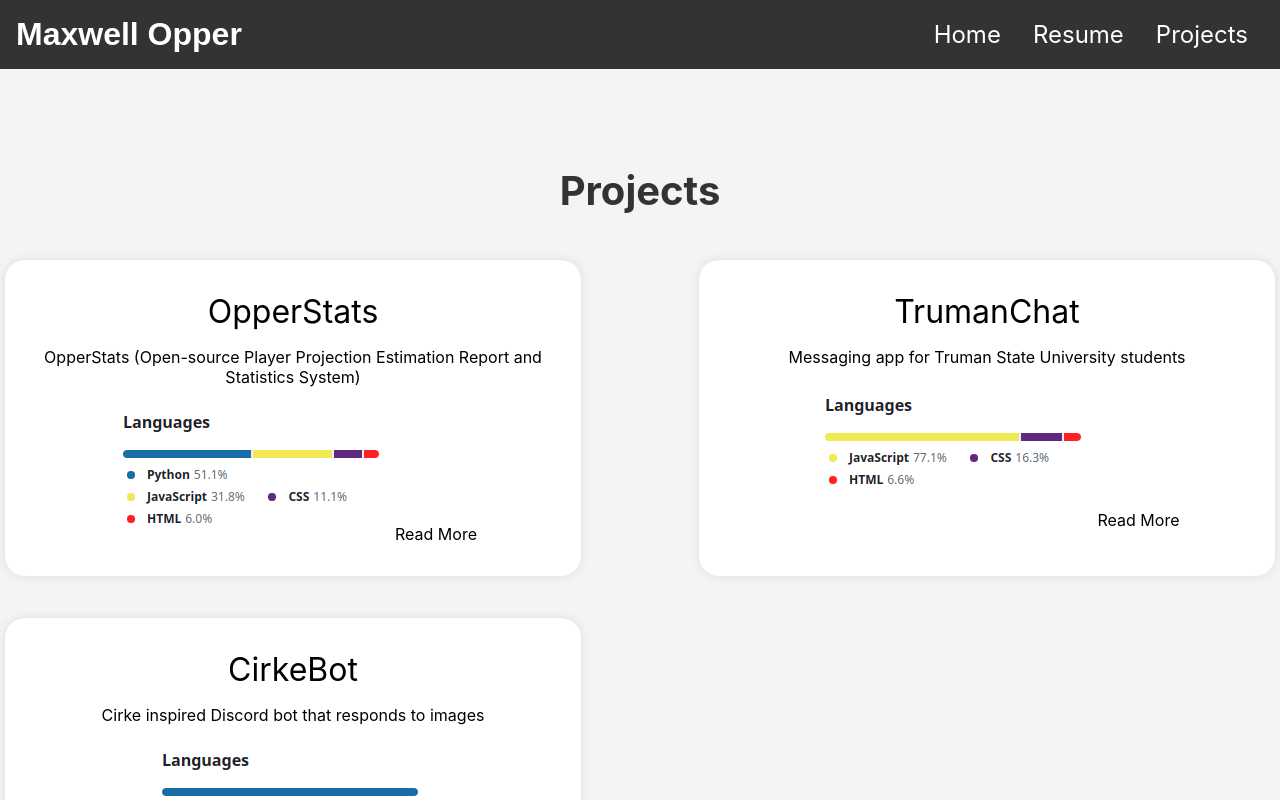
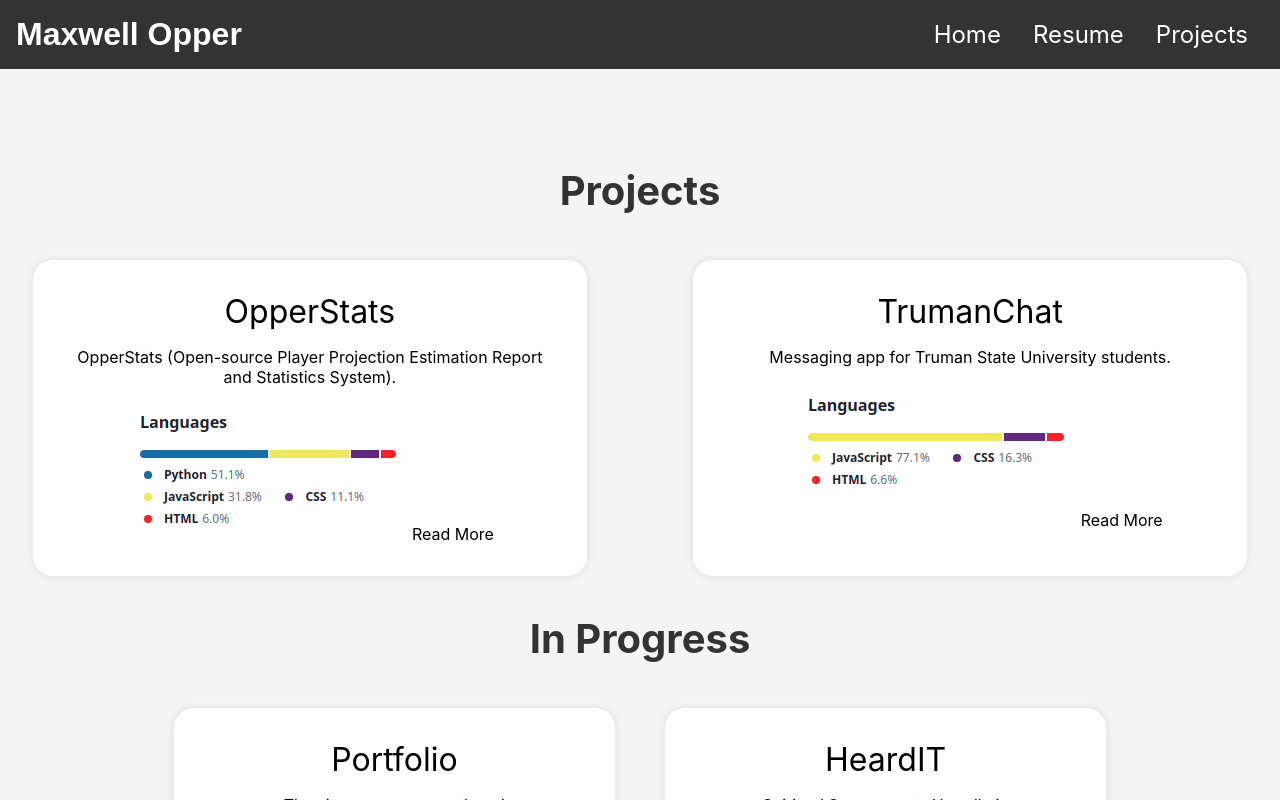
Before and after one commit to MaxOpper/MaxOpper, a React (Create React App) app in the folder portfolio/: page / in a window 1280 px wide. Both pictures are taken after a click on the button "Projects". Shown: the top 800 px of the page. Built offline with nearby package versions, Linux system fonts and the light colour scheme.

Commit message:
Projects

```diff
--- a/portfolio/src/components/Projects.js
+++ b/portfolio/src/components/Projects.js
@@ -2,7 +2,9 @@
 import './Projects.css';
 import opperstat from './images/opperstats.png'
 import tc from './images/tc.png'
-import cirke from './images/cirke.png'
+import port from './images/port.png'
+import heard from './images/heard.png'
+
 const Projects = () => {
   const handleOpperStatsClick = () => {
     // Handle the click event for OpperStats
@@ -14,9 +16,28 @@
     window.open('https://maxopper.github.io/TrumanChat/', '_blank');
   };
 
-  const handleCirkeClick = () => {
-    // Handle the click event for TrumanChat
-    window.open('https://maxopper.github.io/TrumanChat/', '_blank');
+  const handlePortClick = () => {
+    alert("You're already here!");
+  };
+
+  const handleReadPort = () => {
+    window.open('https://github.com/MaxOpper/MaxOpper', '_blank');
+  };
+
+  const handleReadStat = () => {
+    window.open('https://github.com/MaxOpper/OpperStats', '_blank');
+  };
+
+  const handleReadChat = () => {
+    window.open('https://github.com/MaxOpper/TrumanChat', '_blank');
+  };
+
+  const handleReadHeard = () => {
+    window.open('https://github.com/MaxOpper/HeardIT', '_blank');
+  };
+
+  const handleHeardClick = () => {
+    alert("Coming Soon!");
   };
 
   return (
@@ -26,25 +47,40 @@
         <div className="project-list">
           <div className="project opperstats">
             <button className="header-button" onClick={handleOpperStatsClick}>OpperStats</button>
-            <p>OpperStats (Open-source Player Projection Estimation Report and Statistics System)</p>
+            <p>OpperStats (Open-source Player Projection Estimation Report and Statistics System).</p>
             <img src={opperstat} alt="Profile" />
-            <button className="read-button" onClick={handleOpperStatsClick}>Read More</button>
+            <button className="read-button" onClick={handleReadStat}>Read More</button>
           </div>
           <div className="project trumanchat">
             <button className="header-button" onClick={handleTrumanChatClick}>TrumanChat</button>
-            <p>Messaging app for Truman State University students</p>
+            <p>Messaging app for Truman State University students.</p>
             <img src={tc} alt="Profile" />
-            <button className="read-button" onClick={handleOpperStatsClick}>Read More</button>
+            <button className="read-button" onClick={handleReadChat}>Read More</button>
           </div>
+
+        </div>
+
+      </div>
+      <h2>In Progress</h2>
+      <div className="container">
+        <div className="project-list">
           <div className="project opperstats">
-            <button className="header-button" onClick={handleOpperStatsClick}>CirkeBot</button>
-            <p>Cirke inspired Discord bot that responds to images</p>
-            <img src={cirke} alt="Profile" />
-            <div></div>
-            <button className="read-button" onClick={handleOpperStatsClick}>Read More</button>
+            <button className="header-button" onClick={handlePortClick}>Portfolio</button>
+            <p>The site you are currently on!</p>
+            <img src={port} alt="Profile" />
+            <button className="read-button" onClick={handleReadPort}>Read More</button>
           </div>
+          <div className="project trumanchat">
+            <button className="header-button" onClick={handleHeardClick}>HeardIT</button>
+            <p>Spiritual Successor to Heardle.io</p>
+            <img src={heard} alt="Profile" />
+            <button className="read-button" onClick={handleReadHeard}>Read More</button>
+          </div>
+
         </div>
+
       </div>
+
     </section>
   );
 }
```
Also changed, not shown: portfolio/src/components/images/heard.png (added), portfolio/src/components/images/port.png (added).
